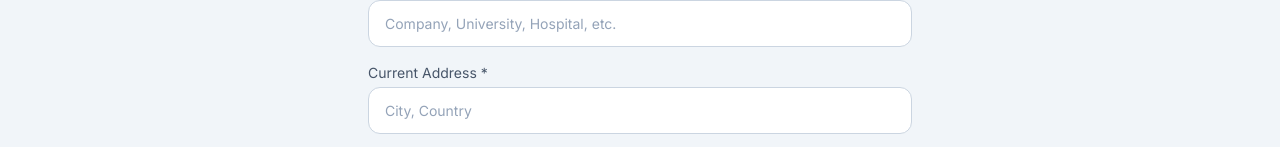
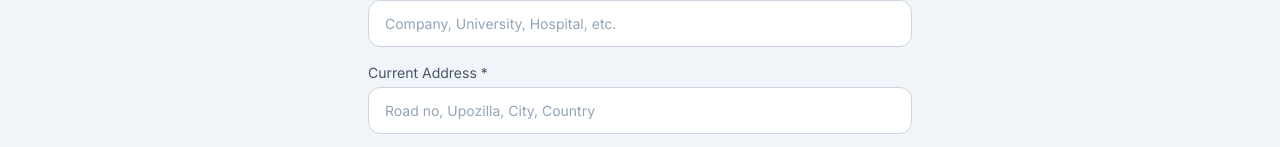
Before and after one commit to hamimLohani/student-aid, a Next.js app: page /join in a window 1280 px wide. Shown: the part 653-800 px from the top of the page. Built offline with nearby package versions, Linux system fonts and the light colour scheme; no server answers.

Commit message:
added place holder

```diff
--- a/app/join/page.tsx
+++ b/app/join/page.tsx
@@ -111,7 +111,7 @@ export default function JoinPage() {
 
           <div>
             <label className="block text-sm text-secondary mb-1">Current Address *</label>
-            <input required value={form.address} onChange={(e) => set("address", e.target.value)} placeholder="City, Country" className={inputCls} />
+            <input required value={form.address} onChange={(e) => set("address", e.target.value)} placeholder="Road no, Upozilla, City, Country" className={inputCls} />
           </div>
 
           <div>
--- a/app/members/[id]/MemberClient.tsx
+++ b/app/members/[id]/MemberClient.tsx
@@ -29,7 +29,7 @@ export default function MemberProfileClient() {
     { icon: <Briefcase size={18} className="text-indigo-500" />, label: "Occupation", value: member.work },
     { icon: <Building2 size={18} className="text-indigo-500" />, label: "Workplace", value: member.workplace },
     { icon: <Droplets size={18} className="text-red-500" />, label: "Blood Group", value: member.bloodGroup },
-    { icon: <MapPin size={18} className="text-indigo-500" />, label: "Address", value: member.address },
+    { icon: <MapPin size={18} className="text-indigo-500" />, label: "Current Address", value: member.address },
     { icon: <Phone size={18} className="text-green-500" />, label: "Phone", value: member.phone },
     { icon: <Mail size={18} className="text-blue-500" />, label: "Email", value: member.email },
   ];
```
